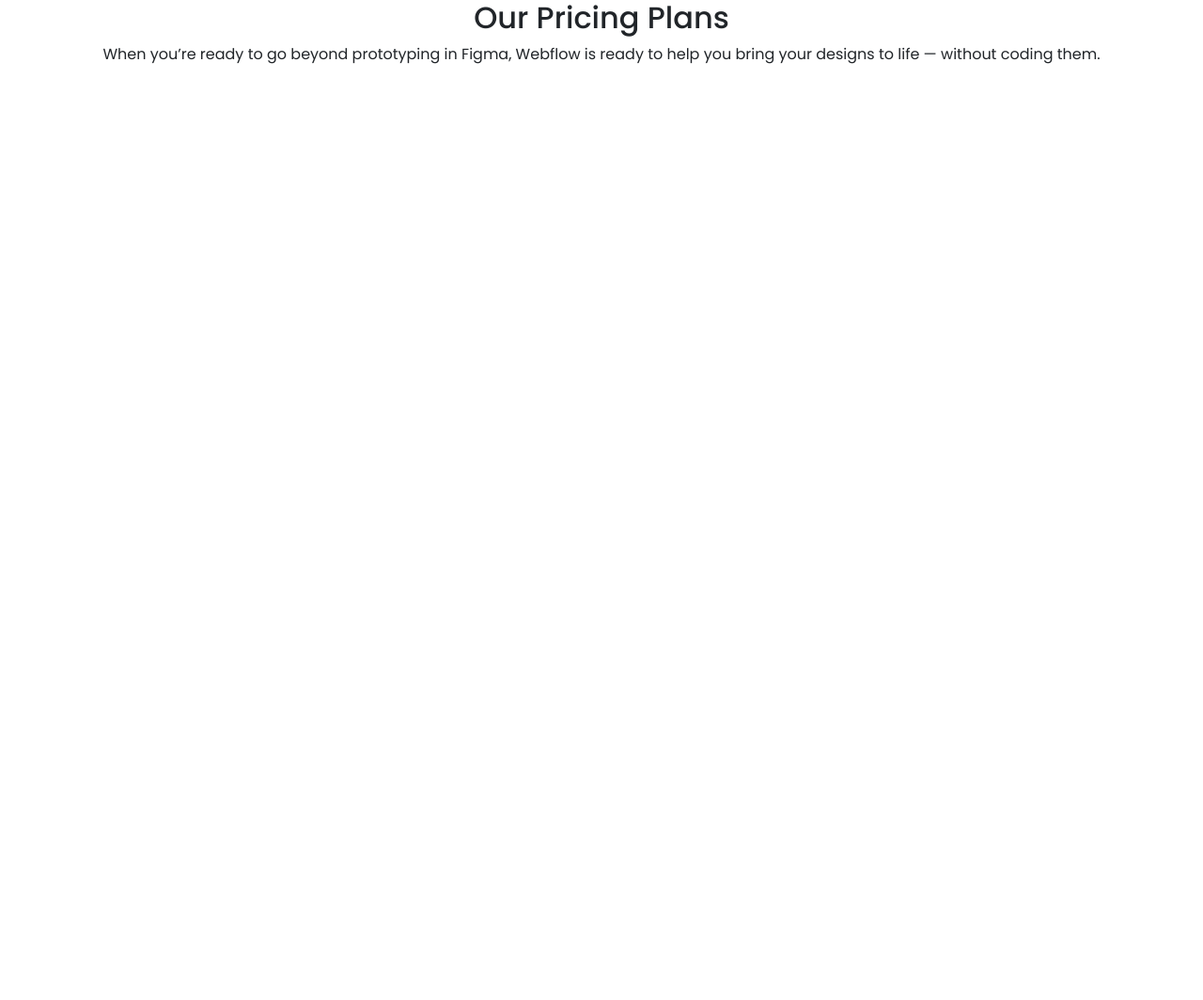
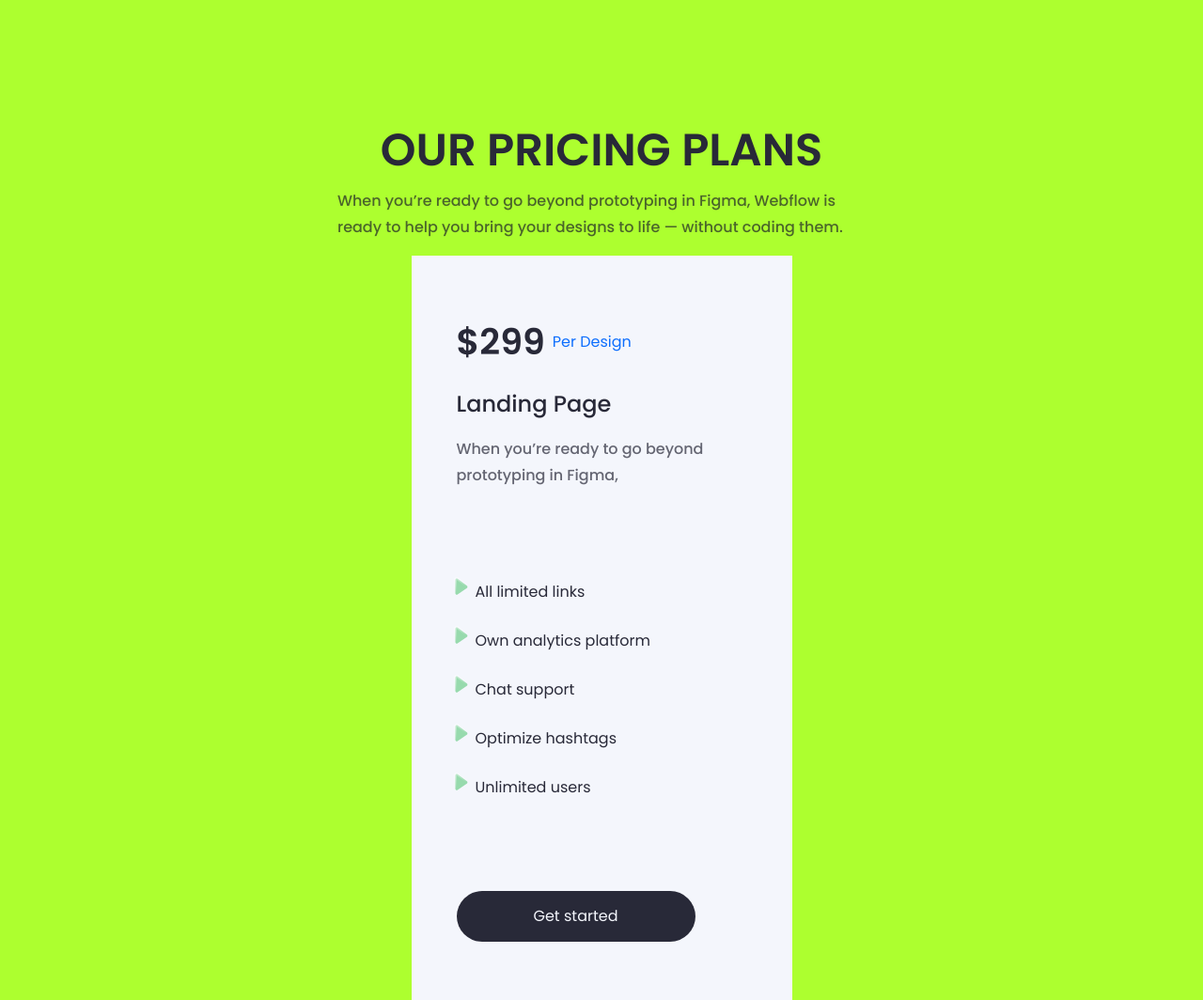
Before and after one commit to KhurshidShod/lesson23-nt, a plain HTML site: page pricing.html in a window 1280 px wide. Shown: the whole page at 94% size. Before the commit the page ends 800 px from the top, so only its background shows below. Drawn offline with Linux system fonts and the light colour scheme.

Commit message:
згыр

```diff
--- a/pricing.html
+++ b/pricing.html
@@ -5,13 +5,13 @@
     <meta http-equiv="X-UA-Compatible" content="IE=edge" />
     <meta name="viewport" content="width=device-width, initial-scale=1.0" />
     <title>Pricing</title>
-    <link rel="stylesheet" href="./sass/vendors/bootstrap.min.css">
+    <link rel="stylesheet" href="./sass/vendors/bootstrap.min.css" />
     <link rel="stylesheet" href="css/pricing.min.css" />
   </head>
   <body>
     <main>
       <section id="plan">
-        <div class="plan__container container text-center">
+        <div class="plan__container container">
           <h2 class="plan__container--title">Our Pricing Plans</h2>
           <p class="plan__container--desc">
             When you’re ready to go beyond prototyping in Figma, Webflow is
@@ -19,7 +19,20 @@
           </p>
           <div class="plan__container__box">
             <div class="plan__container__box--card">
-
+              <div class="span">
+                <span>$299</span>
+                <span><a href="#">Per Design</a></span>
+              </div>
+              <h6>Landing Page</h6>
+              <p>When you’re ready to go beyond prototyping in Figma,</p>
+              <ul>
+                <li>All limited links</li>
+                <li>Own analytics platform</li>
+                <li>Chat support</li>
+                <li>Optimize hashtags</li>
+                <li>Unlimited users</li>
+              </ul>
+              <button><a href="#">Get started</a></button>
             </div>
           </div>
         </div>
--- a/sass/pages/pricing.scss
+++ b/sass/pages/pricing.scss
@@ -1,8 +1,9 @@
 @use "../global";
 @use "../utils/mixins" as mix;
+@use "../utils/variables" as var;
 .plan__container {
   @include mix.df(center, center, column);
-  font-family: 'Poppins';
+  font-family: "Poppins";
   background-color: greenyellow;
   > .plan__container--title {
     @include mix.title-2;
@@ -18,4 +19,77 @@
     line-height: 28px;
     opacity: 0.7;
   }
+  .plan__container__box {
+    .plan__container__box--card {
+      @include mix.df(start, start, column);
+      background: #f4f6fc;
+      padding: 64px 76px 62px 48px;
+      .span {
+        @include mix.df(start, center, row);
+        gap: 8px;
+        span:first-child {
+          font-family: "Poppins";
+          font-style: normal;
+          font-weight: 600;
+          font-size: var.$fonts38;
+          line-height: 56px;
+          color: var(--fontColor-black);
+          a {
+            font-family: "Poppins";
+            font-style: normal;
+            font-weight: 400;
+            font-size: 16px;
+            line-height: 28px;
+            color: var(--fontColor-blue);
+          }
+        }
+      }
+      h6 {
+        padding-top: 20px;
+        padding-bottom: 8px;
+        font-family: "Poppins";
+        font-style: normal;
+        font-weight: 500;
+        font-size: 24px;
+        line-height: 36px;
+        color: var(--fontColor-black);
+      }
+      p {
+        max-width: 281px;
+        font-family: "Poppins";
+        font-style: normal;
+        font-weight: 500;
+        font-size: 16px;
+        line-height: 28px;
+        color: var(--fontColor-black);
+        opacity: 0.7;
+        padding-bottom: 78px;
+      }
+      ul {
+        @include mix.df(start, start, column);
+        gap: 22px;
+        padding-bottom: 80px;
+        li {
+          margin-left: -35px;
+          list-style-position: inside;
+          list-style-image: url(../images/pricing/play-icon.svg);
+          font-family: "Poppins";
+          font-style: normal;
+          font-weight: 400;
+          font-size: 16px;
+          line-height: 28px;
+          color: var(--fontColor-black);
+        }
+      }
+      button {
+        padding: 15px 51px;
+        width: 254px;
+        background: var(--fontColor-black);
+        border-radius: 41px;
+        a {
+          color:var(--bgColor-lightblue);
+        }
+      }
+    }
+  }
 }
--- a/sass/utils/_mixins.scss
+++ b/sass/utils/_mixins.scss
@@ -8,27 +8,27 @@
   }
 
   @mixin title-1 {
-    @include title(600, var.$h1, 74px);
+    @include title(600, var.$fonts54, 74px);
   }
 
   @mixin title-2 {
-    @include title(600, var.$h2, 64px);
+    @include title(600, var.$fonts48, 64px);
   }
 
   @mixin title-3 {
-    @include title(600, var.$h3, 56px);
+    @include title(600, var.$fonts38, 56px);
   }
 
   @mixin title-4 {
-    @include title(500, var.$h4, 56px);
+    @include title(500, var.$fonts36, 56px);
   }
 
   @mixin title-5 {
-    @include title(500, var.$h5, 48px);
+    @include title(500, var.$fonts24, 48px);
   }
 
   @mixin title-6 {
-    @include title(500, var.$h6, 36px);
+    @include title(500, var.$fonts18, 36px);
   }
 
   @mixin card-bg($color){
--- a/sass/utils/_variables.scss
+++ b/sass/utils/_variables.scss
@@ -3,6 +3,7 @@ $fonts16: 16px;
 $fonts18: 18px;
 $fonts24: 24px;
 $fonts32: 32px;
+$fonts36: 36px;
 $fonts38: 38px;
 $fonts48: 48px;
 $fonts54: 54px;
```
Also changed, not shown: css/about.min.css, css/blog.min.css (line endings or trailing spaces), css/contact.css, css/contact.min.css, css/home.min.css, css/pricing.css, css/pricing.min.css, css/work.min.css (line endings or trailing spaces), images/pricing/play-icon.svg (added).
